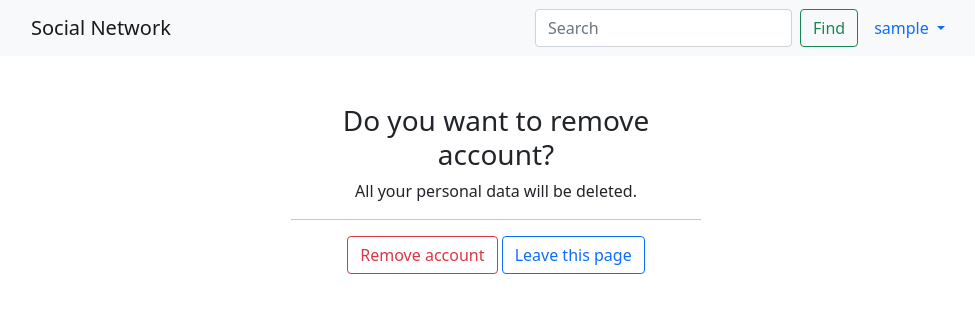
After one commit to UladzislauBaranau/social-network, a Django app: page /profiles/remove_account in a window 1280 px wide. The commit adds this page. Shown: the top 313 px of the page, without its empty margins (144-1119 px from the left). Run offline with Django 3.2, Linux system fonts and the light colour scheme; the visitor is signed in with stand-in values (Sample User, id 1); data comes from the database, SQL or seed files in the repository; some libraries are stand-ins or nearby versions.

Commit message:
User can remove his account

```diff
--- a/socialnetwork/profiles/templates/navbar.html
+++ b/socialnetwork/profiles/templates/navbar.html
@@ -42,7 +42,7 @@
                 <div class="list-group">
                   <a href="#" class="list-group-item list-group-item-action">{% translate 'Change password' %}</a>
                   <a href="{% url 'export_personal_data' %}" class="list-group-item list-group-item-action">{% translate 'Export your personal data' %}</a>
-                  <a href="#" class="list-group-item list-group-item-action">{% translate 'Remove account' %}</a>
+                  <a href="{% url 'remove_account' %}" class="list-group-item list-group-item-action">{% translate 'Remove account' %}</a>
                 </div>
             </div>
             <div class="modal-footer">
--- /dev/null
+++ b/socialnetwork/profiles/templates/profiles/remove_account.html
@@ -0,0 +1,28 @@
+{% extends 'base.html' %}
+
+{% load i18n %}
+
+{% block title %}
+{% translate 'Account remove' %}
+{% endblock title %}
+
+{% block content %}
+<div class="row justify-content-center mt-5">
+  <div class="col-md-4 text-center">
+    <h3 class="fw-normal">{% translate 'Do you want to remove account?' %}</h3>
+    <p>{% translate 'All your personal data will be deleted.' %}</p>
+    <form method="POST">
+      {% csrf_token %}
+      {% for message in messages %}
+        <div class="alert alert-info mb-3 text-center" role="alert">
+          {{ message }}
+          {% translate 'Create' %} <a href="{% url 'register' %}" class="alert-link">{% translate 'new account.' %}</a>
+        </div>
+      {% endfor %}
+      <hr class="my-3">
+      <button class="btn btn-outline-danger" type="submit">{% translate 'Remove account' %}</button>
+      <a href="{% url 'user_profile' %}" class="btn btn-outline-primary" role="button" aria-disabled="true">{% translate 'Leave this page' %}</a>
+    </form>
+  </div>
+</div>
+{% endblock content %}
--- a/socialnetwork/profiles/urls.py
+++ b/socialnetwork/profiles/urls.py
@@ -10,6 +10,7 @@ urlpatterns = [
     path('my_profile', views.user_profile_view, name='user_profile'),
     path('edit_profile', views.edit_profile_view, name='edit_profile'),
     path('export_personal_data', views.export_personal_data_view, name='export_personal_data'),
+    path('remove_account', views.remove_account_view, name='remove_account'),
 
     path('reset_password/',
          auth_views.PasswordResetView.as_view(template_name='profiles/password_reset.html'),
--- a/socialnetwork/profiles/views.py
+++ b/socialnetwork/profiles/views.py
@@ -108,3 +108,17 @@ def export_personal_data_view(request):
     response = JsonResponse(personal_data)
     response['Content-Disposition'] = "attachment; filename=personal_data_" + user_profile.username + '.json'
     return response
+
+
+@login_required(login_url='/profiles/login')
+def remove_account_view(request):
+    account = Profile.objects.get(id=request.user.id)
+
+    if request.method == "POST":
+        account.delete()
+        messages.info(request, _('Your account was successfully deleted.'))
+
+    context = {
+        'account': account,
+    }
+    return render(request, 'profiles/remove_account.html', context)
```
